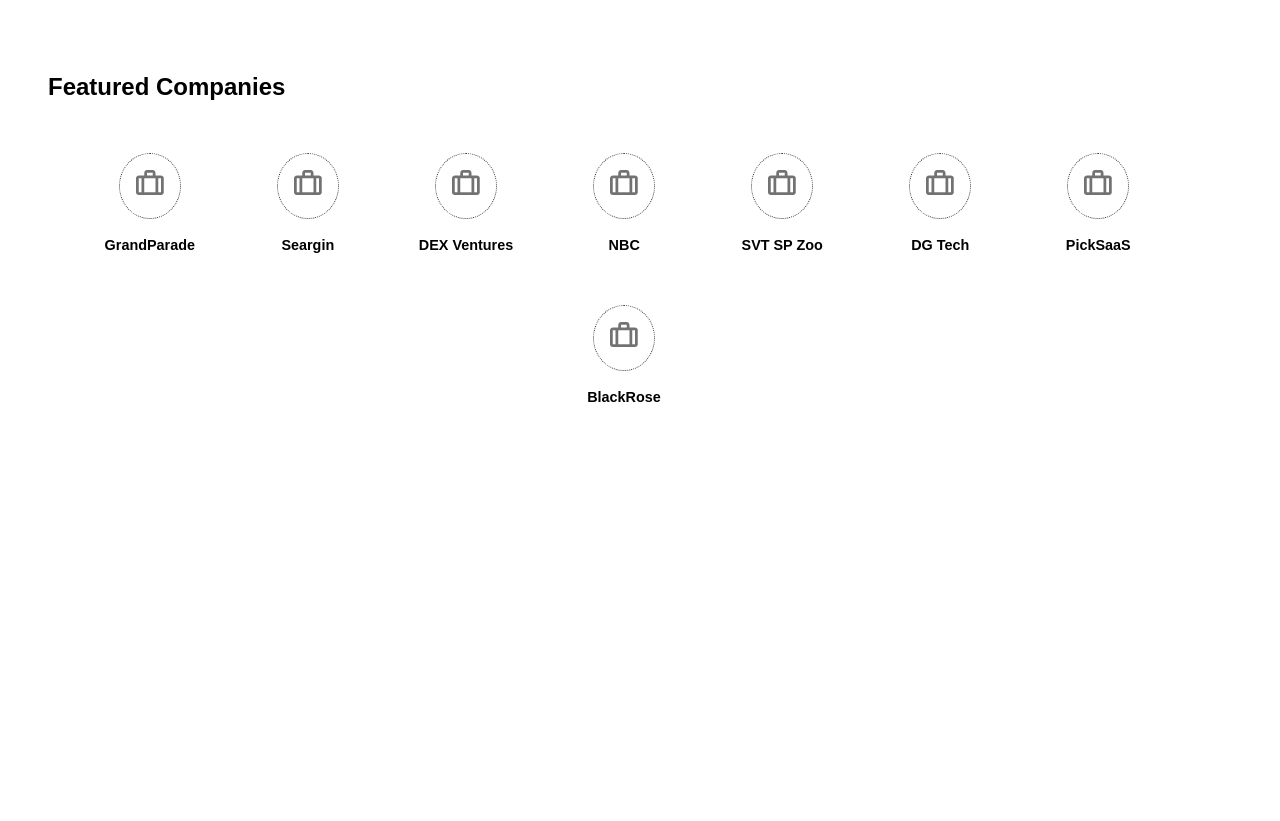
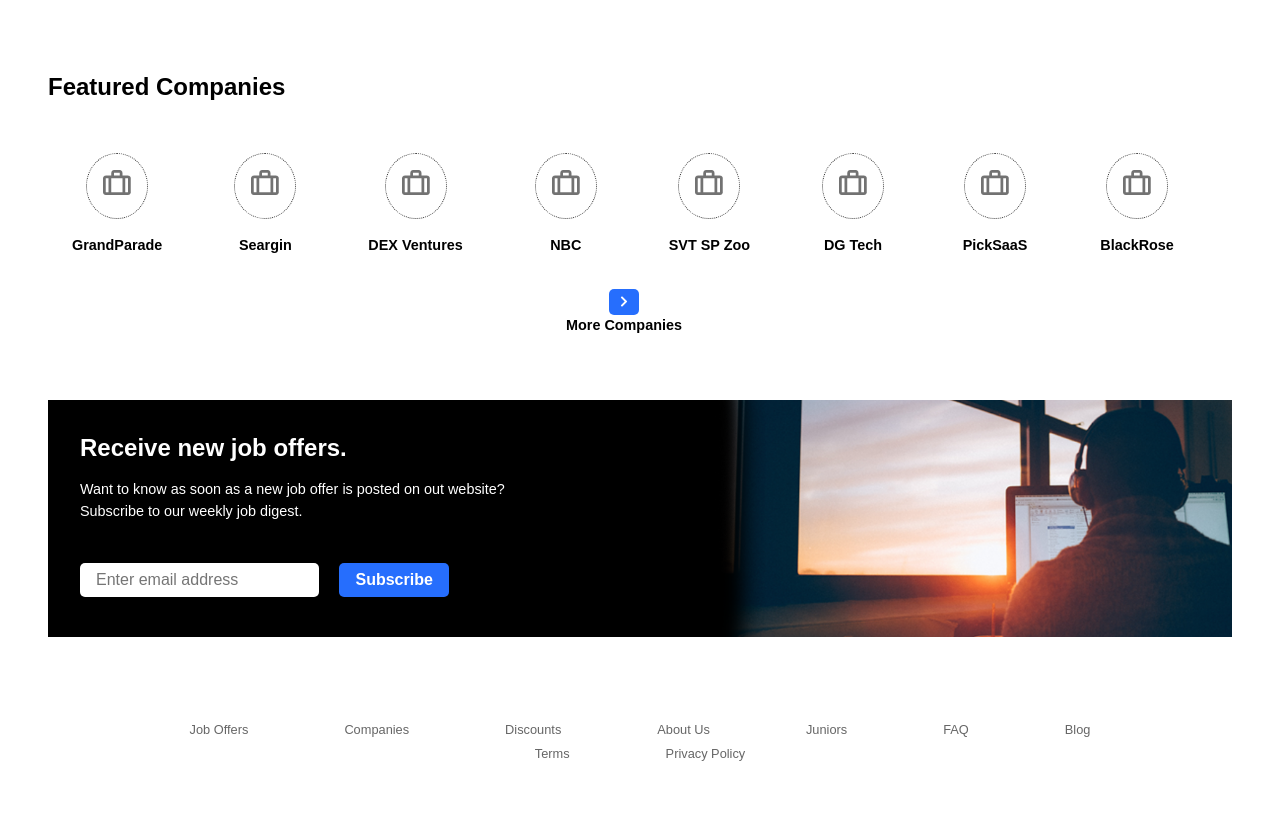
Before and after one commit to bharati-21/junior-jobs-only, a plain HTML site: page index.html in a window 1280 px wide. Shown: the part 693-1514 px from the top of the page. Before the commit the page ends 1133 px from the top, so only its background shows below. Drawn offline with Linux system fonts and the light colour scheme.

Commit message:
Completed Newsletter section and footer

```diff
--- a/index.html
+++ b/index.html
@@ -159,9 +159,45 @@
                             <a href="#" class="icon-img icon8"><img src="./images/icon-briefcase.png" alt="Briefcase Icon"></a>
                             <a href="#" class="icon-text icon8">BlackRose</a>
                         </div>
+                        <div class="icon">
+                            <a href="#" class="btn btn-square btn-primary"><i class="fas fa-chevron-right"></i></a>
+                            <a href="#" class="icon-text">More Companies</a>
+                        </div>
+                    </div>
+                </div>
+            </section>
+
+            <!-- NEWSLETTER -->
+            <section id="newsletter">
+                <div class="container">
+                    <div class="newsletter-container">
+                        <div class="newsletter-content">
+                            <h2 class="section-sub-head">Receive new job offers.</h2>
+                            <p>Want to know as soon as a new job offer is posted on out website? <br/> Subscribe to our weekly job digest.</p>
+                            <form id="newsletter-form">
+                                <input type="email" name="email" id="email" class="email" placeholder="Enter email address">
+                                <input type="submit" value="Subscribe" class="btn btn-primary">
+                            </form>
+                        </div>
                     </div>
                 </div>
             </section>
         </main>
+
+        <footer id="footer">
+            <div class="container">
+                <ul class="footer-links">
+                    <li><a href="#">Job Offers</a></li>
+                    <li><a href="#">Companies</a></li>
+                    <li><a href="#">Discounts</a></li>
+                    <li><a href="#">About Us</a></li>
+                    <li><a href="#">Juniors</a></li>
+                    <li><a href="#">FAQ</a></li>
+                    <li><a href="#">Blog</a></li>
+                    <li><a href="#">Terms</a></li>
+                    <li><a href="#">Privacy Policy</a></li>
+                </ul>
+            </div>
+        </footer>
     </body>
 </html>
--- a/styles.css
+++ b/styles.css
@@ -69,6 +69,12 @@ a {
 }
 
 .section-head {
+    margin-bottom: 1rem;
+}
+
+.section-sub-head {
+    font-size: 1.5rem;
+    line-height: 1.3;
     margin-bottom: 1rem;
 }
 
@@ -237,7 +243,7 @@ a {
     text-align: center;
     border-radius: 50%;
     padding: 1rem;
-    margin: 1rem;
+    margin: 1rem 0.5rem;
 }
 
 #company-icons .icon .icon-text {
@@ -245,3 +251,61 @@ a {
     font-weight: bold;
     color: #000;
 }
+
+/* NEWSLETTER SECTION */
+.newsletter-container {
+    background: #000 url('./images/Newsletter-image.png') no-repeat center center/ cover;
+    color: #fff;
+    width: 100%;
+    height: 100%;
+}
+
+.newsletter-content {
+    width: 50%;
+    padding: 2rem;
+}
+
+.newsletter-content p {
+    font-size: 0.9rem;
+    margin-bottom: 1.5rem;
+}
+
+.newsletter-content #newsletter-form input[type="email"]{
+    padding: 0.5rem 1rem;
+    border: none;
+    border-radius: 5px;
+    margin: 1rem 1rem 0.5rem 0;
+    font-size: 1rem;
+}
+
+.newsletter-content #newsletter-form input[type="submit"] {
+    padding: 0.5rem 1rem;
+    font-size: 1rem;
+
+}
+
+/* FOOTER */
+#footer {
+    padding: 2rem 2rem 2.5rem 2rem;
+}
+
+.footer-links {
+    display: flex;
+    flex-direction: row;
+    justify-content: center;
+    align-items: center;
+    flex-wrap: wrap;
+}
+
+.footer-links li a {
+    margin: 1rem 2rem;
+    color: #666;
+    padding: 0.75rem 1rem;
+    font-size: 0.8rem;
+    border-radius: 5px;
+}
+
+.footer-links li a:hover {
+    color: #333;
+    background: #ccc;
+}
```
